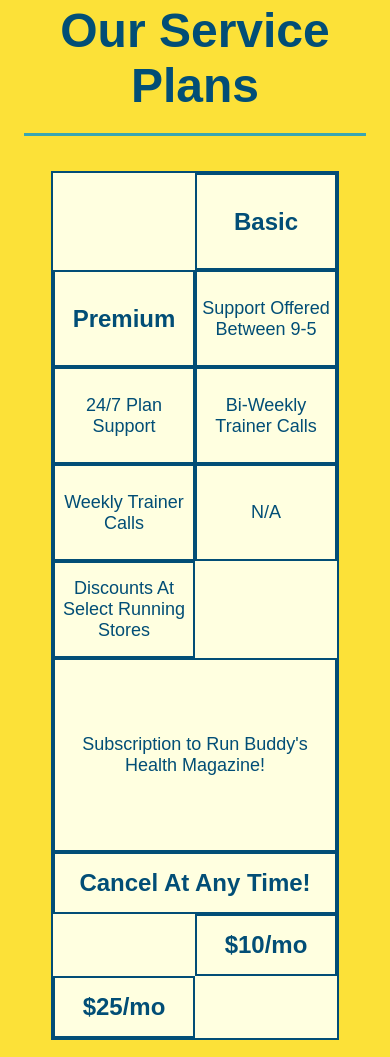
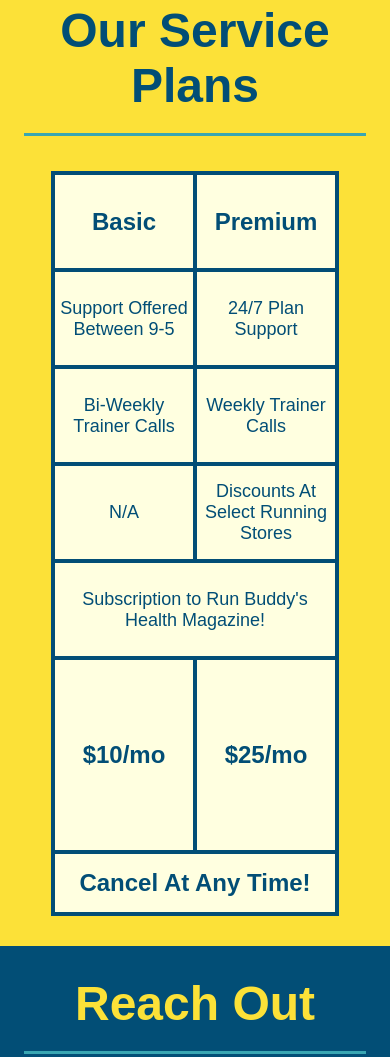
Before and after one commit to aldrinburgos18/runbuddytest, a plain HTML site: page index.html in a window 390 px wide. Shown: the part 5697-6754 px from the top of the page. Drawn offline with Linux system fonts and the light colour scheme.

Commit message:
bug fixes

```diff
--- a/assets/css/style.css
+++ b/assets/css/style.css
@@ -470,18 +470,18 @@
     grid-template-columns: 1fr 1fr;
   }
 
-  .service-grid-items.basic {
+  .service-grid-item.basic {
     grid-column: 1;
   }
 
   .service-grid-item.both {
-    grid-column: 1/-1;
+    grid-column: 1 / -1;
   }
 
   .service-grid-item.cancel {
     transform: none;
     writing-mode: unset;
-    grid-column: 1/-1;
+    grid-column: 1 / -1;
     grid-row: -1;
   }
 }
```
